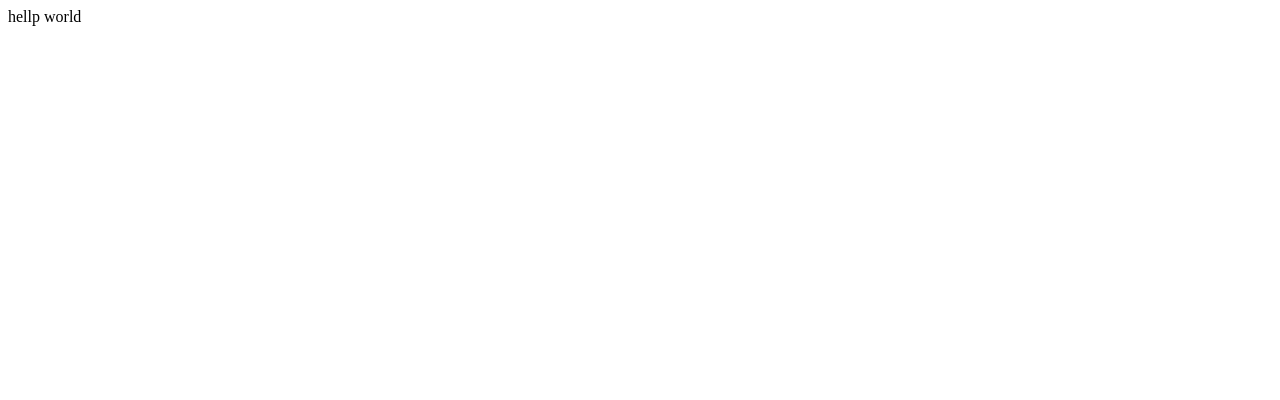
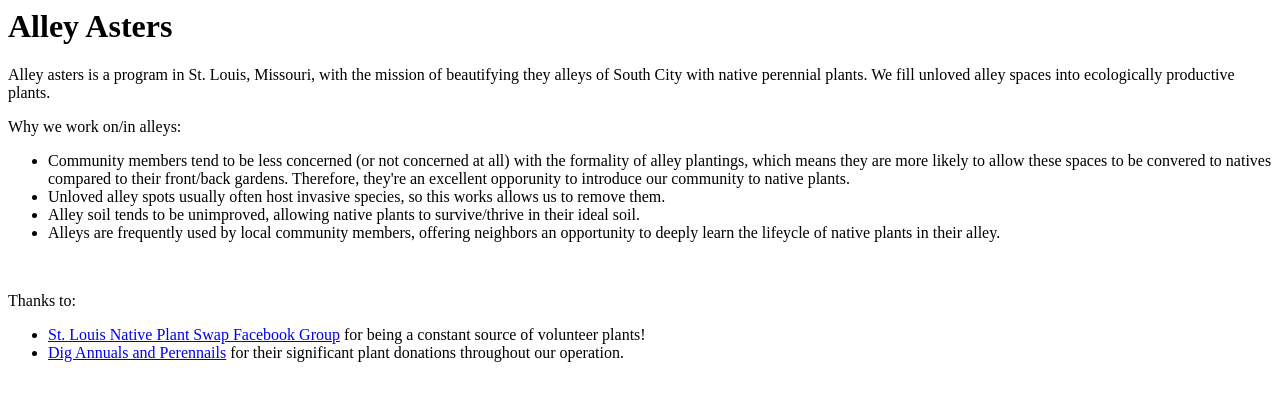
Before and after one commit to mylestan/alley-asters, a plain HTML site: page index.html in a window 1280 px wide. Drawn offline with Linux system fonts and the light colour scheme.

Commit message:
about, thanks

```diff
--- a/index.html
+++ b/index.html
@@ -1,8 +1,21 @@
 <html>
   <head>
-
   </head>
   <body>
-    <p>hellp world</p>
+    <h1>Alley Asters</h1>
+    <p>Alley asters is a program in St. Louis, Missouri, with the mission of beautifying they alleys of South City with native perennial plants. We fill unloved alley spaces into ecologically productive plants.</p>
+    <p>Why we work on/in alleys:</p>
+    <ul>
+      <li>Community members tend to be less concerned (or not concerned at all) with the formality of alley plantings, which means they are more likely to allow these spaces to be convered to natives compared to their front/back gardens. Therefore, they're an excellent opporunity to introduce our community to native plants.</li>
+      <li>Unloved alley spots usually often host invasive species, so this works allows us to remove them.</li>
+      <li>Alley soil tends to be unimproved, allowing native plants to survive/thrive in their ideal soil.</li>
+      <li>Alleys are frequently used by local community members, offering neighbors an opportunity to deeply learn the lifeycle of native plants in their alley.</li>
+    </ul>
+    <br>
+    <p>Thanks to:</p>
+    <ul>
+      <li><a href="https://www.facebook.com/groups/448912805283071" target="_blank">St. Louis Native Plant Swap Facebook Group</a> for being a constant source of volunteer plants!</li>
+      <li><a href="https://www.digstl.com/" target="_blank">Dig Annuals and Perennails</a> for their significant plant donations throughout our operation.</li>
+    </ul>
   </body>
 </html>
```
